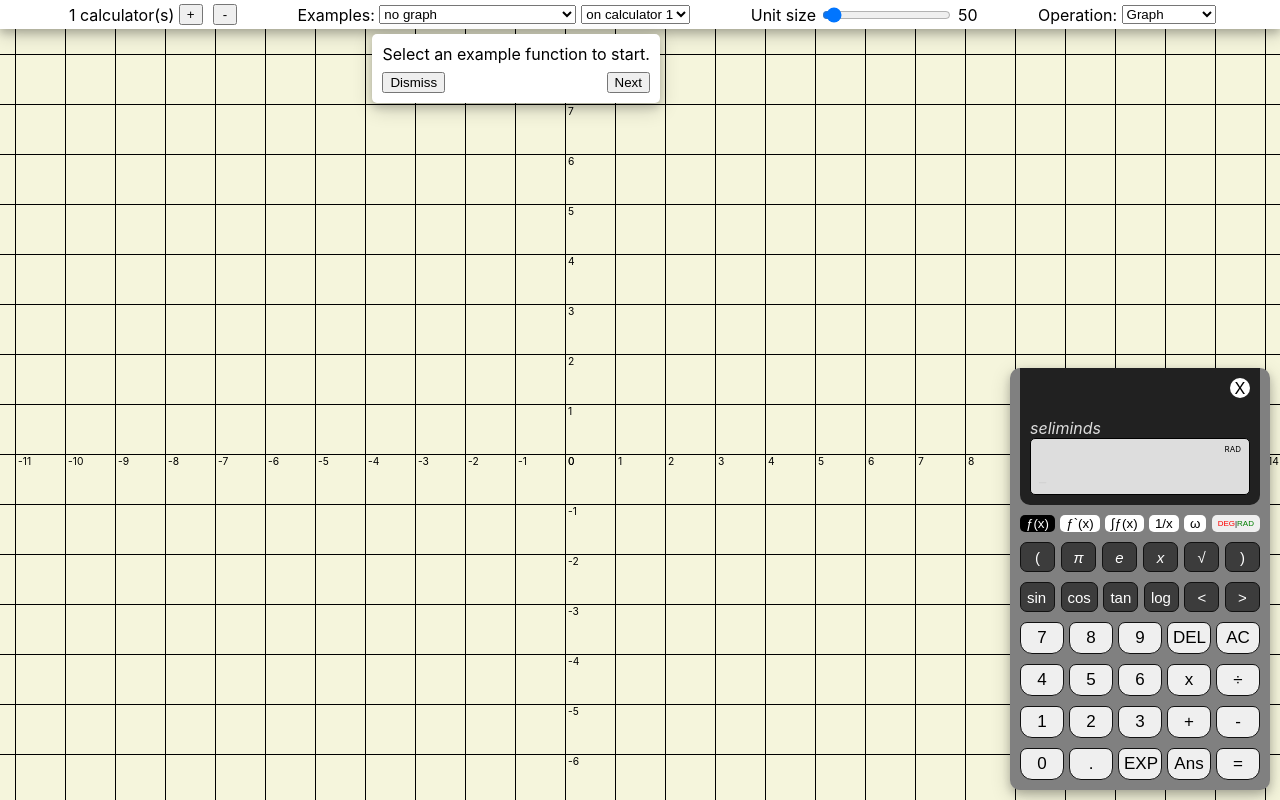
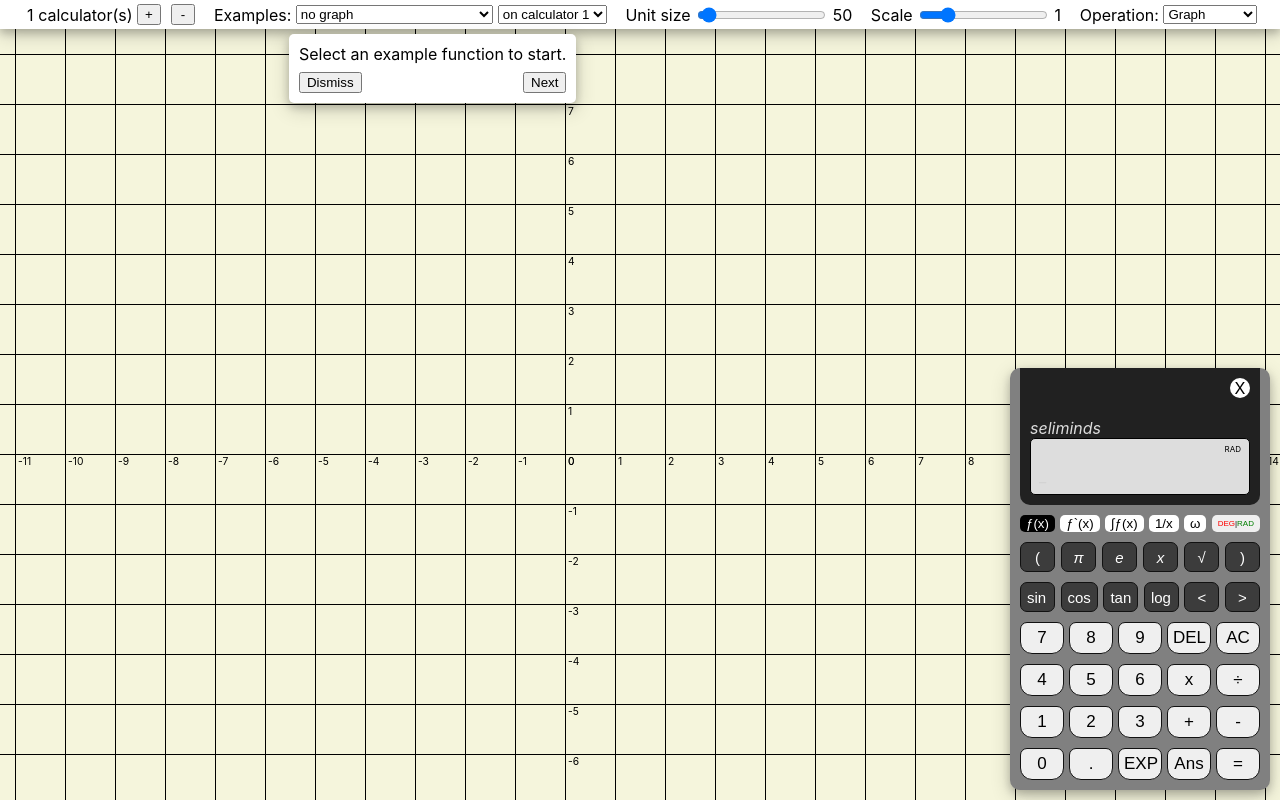
Before and after one commit to roybselim/lite-graf-v2, a React (Create React App) app: page / in a window 1280 px wide. Built offline with nearby package versions, Linux system fonts and the light colour scheme.

Commit message:
added scaling functionality

```diff
--- a/src/Controls.tsx
+++ b/src/Controls.tsx
@@ -1,6 +1,7 @@
 import { useState } from 'react';
 import useWindowDimensions from './useWindowDimensions';
 import useStore from './store';
+import { SCALE_DIVISOR } from './constants';
 
 interface IControlProps {}
 
@@ -17,6 +18,8 @@ const Controls = (_props: IControlProps) => {
 		setUnitSize,
 		tutorial,
 		setTutorial,
+		scale,
+		setScale,
 	} = useStore((state) => state);
 
 	return (
@@ -136,6 +139,19 @@ const Controls = (_props: IControlProps) => {
 					<span>&nbsp;{`${unitSize}`}</span>
 				</div>
 				<div className="controlContainer">
+					<span>Scale&nbsp;</span>
+					<input
+						type="range"
+						min={1}
+						max={50}
+						value={scale}
+						onChange={(event) => {
+							setScale(parseInt(event.currentTarget.value));
+						}}
+					/>
+					<span>&nbsp;{`${scale / SCALE_DIVISOR}`}</span>
+				</div>
+				<div className="controlContainer">
 					<span>Operation:&nbsp;</span>
 					<select
 						onChange={(event) => {
--- a/src/Graph.tsx
+++ b/src/Graph.tsx
@@ -2,31 +2,34 @@ import { useState } from 'react';
 import './App.css';
 import useWindowDimensions from './useWindowDimensions';
 import useStore from './store';
+import { SCALE_DIVISOR } from './constants';
 
 interface IGraphProps {}
 
 function Graph(_props: IGraphProps) {
-	const [showPointsTooltip, setShowPointsTooltip] = useState(true);
-	const [tooltipX, setTooltipX] = useState(0);
-	const [tooltipY, setTooltipY] = useState(0);
 	const [valueY, setValueY] = useState('');
 	const [valueX, setValueX] = useState('');
+	const [tooltipY, setTooltipY] = useState(0);
+	const [tooltipX, setTooltipX] = useState(0);
 	const [pressed, setPressed] = useState(false);
+	const [showPointsTooltip, setShowPointsTooltip] = useState(true);
 
 	const {
+		scale,
+		angular,
+		unitSize,
 		calculators,
-		unitSize,
+		verticalShift,
 		horizontalShift,
-		verticalShift,
 		setVerticalShift,
 		setHorizontalShift,
-		angular,
 	} = useStore((state) => state);
+	let integrand = 0;
 	const useAngular = angular ? Math.PI : 1;
 	const { width, height } = useWindowDimensions();
 	const verticalCenter = (width + horizontalShift) / 2;
 	const horizontalCenter = (height - verticalShift) / 2;
-	let integrand = 0;
+	const scaleShift = scale / SCALE_DIVISOR;
 
 	const onMouseMove = (event: any) => {
 		if (pressed) {
@@ -105,9 +108,10 @@ function Graph(_props: IGraphProps) {
 							fontSize: 8 * Math.E ** (0.005 * unitSize),
 						}}
 					>
-						{`${-Math.round(
-							(verticalCenter - i) / useAngular / unitSize
-						).toFixed(0)}${useAngular > 1 ? 'π' : ''}`}
+						{`${-(
+							((verticalCenter - i) / useAngular / unitSize) *
+							scaleShift
+						).toFixed(1)}${useAngular > 1 ? 'π' : ''}`}
 					</div>
 				);
 			}
@@ -131,30 +135,31 @@ function Graph(_props: IGraphProps) {
 							fontSize: 8 * Math.E ** (0.005 * unitSize),
 						}}
 					>
-						{Math.round((horizontalCenter - i) / unitSize).toFixed(0)}
+						{+(((horizontalCenter - i) / unitSize) * scaleShift).toFixed(1)}
 					</div>
 				);
 			}
 			calculators.forEach((calc) => {
 				const { parsedEquation, graphType, useDegrees } = calc;
 				const shifts = horizontalCenter + verticalShift;
+				const scaledUnitSize = unitSize / scaleShift;
 				const valueAtPoint =
 					getValueAtPoint(
 						parsedEquation,
-						i - verticalCenter,
+						(i - verticalCenter) * scaleShift,
 						graphType,
 						useDegrees
 					) *
-						unitSize +
+						scaledUnitSize +
 					shifts;
 				const valueAtPrevPoint =
 					getValueAtPoint(
 						parsedEquation,
-						i + 1 - verticalCenter,
+						(i + 1 - verticalCenter) * scaleShift,
 						graphType,
 						useDegrees
 					) *
-						unitSize +
+						scaledUnitSize +
 					shifts;
 				const length = Math.abs(valueAtPoint - valueAtPrevPoint);
 				if (valueAtPoint >= 0) {
@@ -165,10 +170,12 @@ function Graph(_props: IGraphProps) {
 								showPoints(
 									event,
 									(
-										valueAtPoint / unitSize -
-										(horizontalCenter + verticalShift) / unitSize
+										valueAtPoint / scaledUnitSize -
+										shifts / scaledUnitSize
 									).toFixed(2),
-									((i - verticalCenter) / useAngular / unitSize).toFixed(2)
+									((i - verticalCenter) / useAngular / scaledUnitSize).toFixed(
+										2
+									)
 								);
 							}}
 							onMouseOut={() => {
--- a/src/constants.ts
+++ b/src/constants.ts
@@ -2,3 +2,4 @@ export const UNIT_SIZE = 50;
 export const HORIZONTAL_SHIFT = -150;
 export const VERTICAL_SHIFT = -110;
 export const CALCULATORS = 1;
+export const SCALE_DIVISOR = 10;
--- a/src/store.ts
+++ b/src/store.ts
@@ -1,6 +1,11 @@
 import { create } from 'zustand';
 import { parseEquation, randomRGB } from './helpers';
-import { HORIZONTAL_SHIFT, UNIT_SIZE, VERTICAL_SHIFT } from './constants';
+import {
+	HORIZONTAL_SHIFT,
+	SCALE_DIVISOR,
+	UNIT_SIZE,
+	VERTICAL_SHIFT,
+} from './constants';
 
 export interface ICalculator {
 	id: number;
@@ -26,6 +31,8 @@ export interface IStore {
 	setTutorial: (val: number) => void;
 	angular: boolean;
 	setAngular: (val: boolean) => void;
+	scale: number;
+	setScale: (val: number) => void;
 }
 
 const useStore = create<IStore>((set) => ({
@@ -90,6 +97,8 @@ const useStore = create<IStore>((set) => ({
 				...{ useDegrees: false },
 			})),
 		})),
+	scale: SCALE_DIVISOR,
+	setScale: (val: number) => set(() => ({ scale: val })),
 }));
 
 export default useStore;
```
